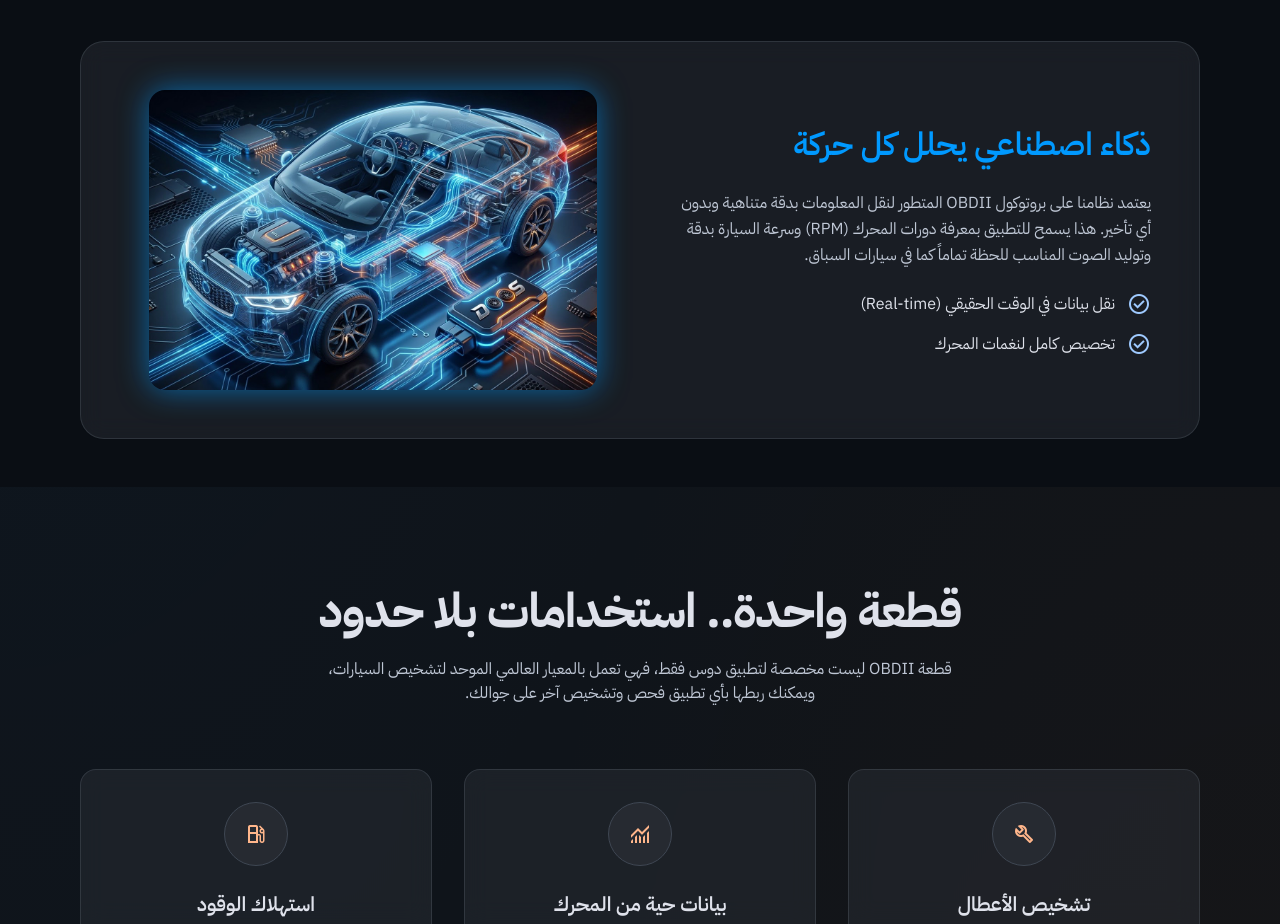
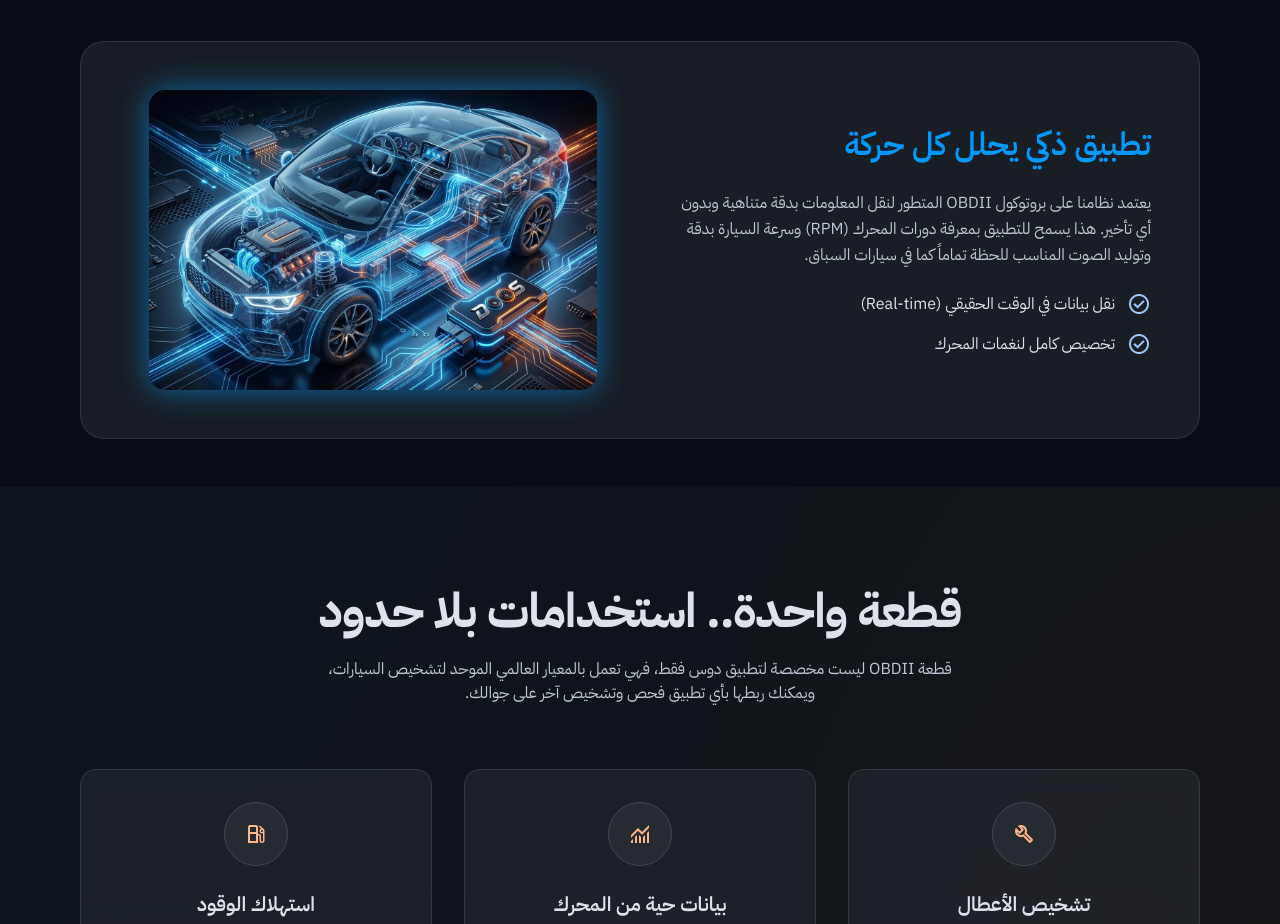
Before and after one commit to ashraf-ainia/doos_website, a Next.js app: page / in a window 1280 px wide. Shown: the part 1320-2244 px from the top of the page. Built offline with nearby package versions, Linux system fonts and the light colour scheme; no server answers.

Commit message:
fix: text

```diff
--- a/components/HowItWorks.tsx
+++ b/components/HowItWorks.tsx
@@ -75,7 +75,7 @@ export default function HowItWorks() {
           <div className="grid md:grid-cols-2 items-center gap-12">
             <div className="order-2 md:order-1">
               <h3 className="font-headline-lg text-headline-lg text-primary-container mb-6">
-                ذكاء اصطناعي يحلل كل حركة
+                تطبيق ذكي يحلل كل حركة
               </h3>
               <p className="font-body-lg text-on-surface-variant mb-6 leading-relaxed">
                 يعتمد نظامنا على بروتوكول OBDII المتطور لنقل المعلومات بدقة
```
